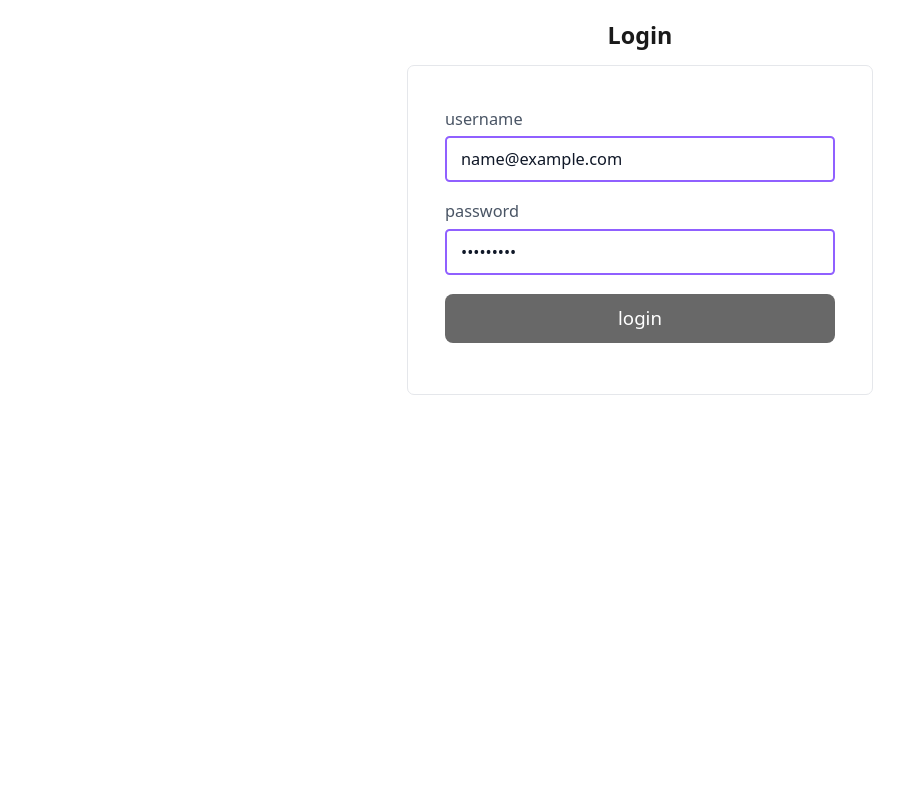
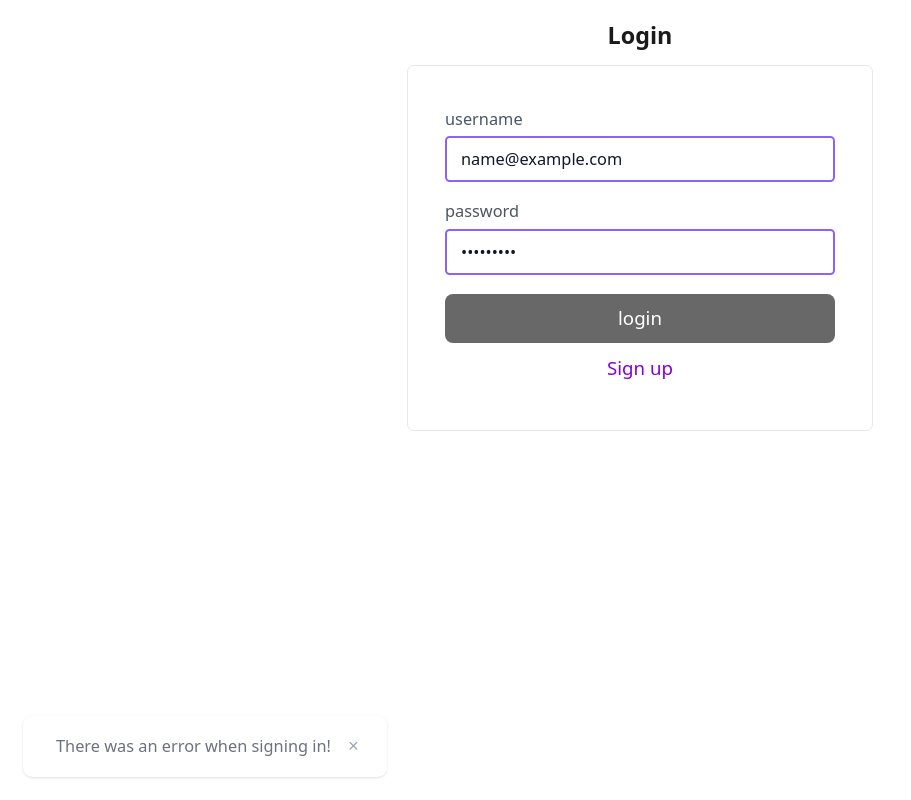
Before and after one commit to weily10/finance-app, a Vue app: page /login in a window 1280 px wide. Both pictures are taken after typing "name@example.com", "Sample123" into the empty fields and a click on the button "login". Shown: the whole page, without its empty margins (0-911 px from the left). Built offline with nearby package versions, Linux system fonts and the light colour scheme; no server answers.

Commit message:
add toast

```diff
--- a/index.html
+++ b/index.html
@@ -14,6 +14,7 @@
 <body>
   <div id="app"></div>
   <div id="modals" class="relative z-20"></div>
+  <div id="toast" class="relative z-20"></div>
 
   <script type="module" src="/src/main.ts"></script>
 </body>
--- /dev/null
+++ b/src/components/modals/Toast.vue
@@ -0,0 +1,62 @@
+<script setup lang="ts">
+import { watch } from 'vue';
+
+
+
+const props = defineProps({
+
+    duration: {
+        type: Number,
+        default: 8000,
+    },
+
+    show: {
+        type: Boolean,
+        default: false,
+    },
+
+    message: {
+        type: String,
+        default: '',
+    }
+})
+
+
+const emit = defineEmits(['autoclose', 'close'])
+
+watch(
+    () => props.show,
+    (val) => {
+        if (val) {
+            setTimeout(() => {
+                emit('close')
+            }, props.duration)
+        }
+    }
+)
+
+</script>
+
+
+<template>
+    <Teleport to="#toast">
+        <Transition enter-active-class="transition duration-300 ease-out" enter-from-class="opacity-0 "
+            enter-to-class="opacity-100  " leave-active-class="transition duration-200 ease-in"
+            leave-from-class="opacity-100  " leave-to-class="opacity-0  ">
+            <div v-if="show" class="fixed bottom-0   p-5">
+                <div id="toast-default"
+                    class="flex items-center w-full max-w-xs p-4 text-gray-500 bg-white rounded-lg shadow-sm dark:text-gray-400 dark:bg-gray-800"
+                    role="alert">
+
+                    <div class="ms-3 text-sm font-normal">{{ message }}</div>
+                    <button type="button"
+                        class="ms-auto -mx-1.5 -my-1.5 bg-white text-gray-400 hover:text-gray-900 rounded-lg focus:ring-2 focus:ring-gray-300 p-1.5 hover:bg-gray-100 inline-flex items-center justify-center h-8 w-8 dark:text-gray-500 dark:hover:text-white dark:bg-gray-800 dark:hover:bg-gray-700"
+                        data-dismiss-target="#toast-default" aria-label="Close" @click="$emit('close')">
+                        <span class="material-symbols-outlined !text-sm"> close </span>
+
+                    </button>
+                </div>
+            </div>
+        </Transition>
+    </Teleport>
+</template>
--- a/src/pages/Login.vue
+++ b/src/pages/Login.vue
@@ -4,23 +4,41 @@ import Button from "../components/buttons/Button.vue";
 import Input from "../components/inputs/Input.vue";
 import axios from "axios";
 import router from "../router";
+import Toast from "../components/modals/Toast.vue";
 
 const credentials = reactive({
   email: "",
   password: "",
 });
+const message = ref("")
+const showModal = ref(false)
 const error = ref("");
 
 async function login() {
-  console.log("adsasd", credentials);
 
   const baseUrl = import.meta.env.VITE_API_BASE_URL;
   const url = `${baseUrl}/api/login`;
   axios.post(url, credentials).then((res) => {
     sessionStorage.setItem("token", res.data.token);
     router.push({ name: "Home" });
-  });
+    message.value = "Sign in successful"
+    showModal.value = true
+  }).catch((e) => {
+    console.log(e);
+    message.value = "There was an error when signing in!"
+    showModal.value = true
+  })
 }
+
+
+function closeToast() {
+  showModal.value = false
+}
+
+function onToastClosed() {
+  showModal.value = false
+}
+
 </script>
 
 <template>
@@ -28,24 +46,22 @@ async function login() {
   <div class="flex justify-center">
     <div class="p-8 border border-gray-200 mt-3 rounded-md md:w-100">
       <form @submit.prevent="login">
-        <Input
-          label="username"
-          v-model:model="credentials.email"
-          :placeholder="'enter your username or email'"
-        ></Input>
-        <Input
-          type="password"
-          label="password"
-          v-model:model="credentials.password"
-          class="mt-3"
-          :placeholder="'minimun 8 digits'"
-        ></Input>
+        <Input label="username" v-model:model="credentials.email" :placeholder="'enter your username or email'"></Input>
+        <Input type="password" label="password" v-model:model="credentials.password" class="mt-3"
+          :placeholder="'minimun 8 digits'"></Input>
         <div class="mt-4">
           <Button label="login" :type="'submit'"></Button>
           <p v-show="error">{{ error }}</p>
         </div>
       </form>
-      <p class="mt-3 text-sm text-gray-400"></p>
+      <div class="flex justify-center">
+        <button type="button" class="btn btn-link text-purple-700" @click="router.push({ name: 'Register' })">Sign
+          up</button>
+      </div>
+
     </div>
   </div>
+  <Toast :message="message" :show="showModal" @close="closeToast" @autoclose="onToastClosed"></Toast>
 </template>
+
+<style scoped></style>
--- a/src/pages/Register.vue
+++ b/src/pages/Register.vue
@@ -2,42 +2,54 @@
 import { ref, reactive } from "vue";
 import Button from "../components/buttons/Button.vue";
 import Input from "../components/inputs/Input.vue";
+import Toast from "../components/modals/Toast.vue";
 import axios from "axios";
+import router from "../router";
 
 const credentials = reactive({
   email: "",
   password: "",
 });
 const error = ref("");
+const message = ref("")
+const showModal = ref(false)
 
 async function register() {
   console.log("adsasd", credentials);
 
   const baseUrl = import.meta.env.VITE_API_BASE_URL;
   const url = `${baseUrl}/api/register`;
-  axios.post(url, credentials).then((res) => {
-    console.log(res);
-  });
+  axios.post(url, credentials).then(() => {
+    message.value = "Sign up success! You will be redirected to login page"
+    showModal.value = true
+    router.push({ name: 'Login' })
+
+  }).catch((e) => {
+    console.log(e);
+    message.value = "There was an error when signing up!"
+    showModal.value = true
+  })
 }
+
+
+function closeToast() {
+  showModal.value = false
+}
+
+function onToastClosed() {
+  showModal.value = false
+}
+
 </script>
 
 <template>
-  <h1 class="text-center font-bold text-xl">register</h1>
+  <h1 class="text-center font-bold text-xl">Register</h1>
   <div class="flex justify-center">
     <div class="p-8 border border-gray-200 mt-3 rounded-md md:w-100">
       <form @submit.prevent="register">
-        <Input
-          label="username"
-          v-model:model="credentials.email"
-          :placeholder="'enter your username or email'"
-        ></Input>
-        <Input
-          type="password"
-          label="password"
-          v-model:model="credentials.password"
-          class="mt-3"
-          :placeholder="'minimun 8 digits'"
-        ></Input>
+        <Input label="username" v-model:model="credentials.email" :placeholder="'enter your username or email'"></Input>
+        <Input type="password" label="password" v-model:model="credentials.password" class="mt-3"
+          :placeholder="'minimun 8 digits'"></Input>
         <div class="mt-4">
           <Button label="Sign Up" :type="'submit'"></Button>
           <p v-show="error">{{ error }}</p>
@@ -46,4 +58,7 @@ async function register() {
       <p class="mt-3 text-sm text-gray-400"></p>
     </div>
   </div>
+
+    <Toast :message="message" :show="showModal" @close="closeToast" @autoclose="onToastClosed"></Toast>
+
 </template>
```
